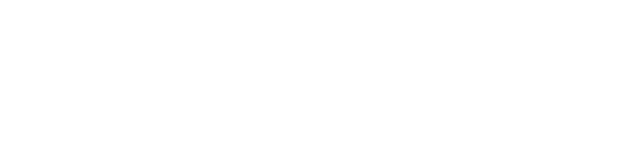
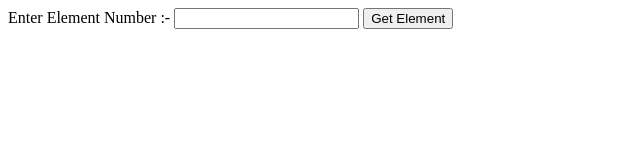
Before and after one commit to gkusumbe7/javascript-journey-with-dsa, a plain HTML site: page Arrays.html in a window 1280 px wide. Shown: the whole page, without its empty margins (0-640 px from the left). Drawn offline with Linux system fonts and the light colour scheme.

Commit message:
added code

```diff
--- a/Arrays.html
+++ b/Arrays.html
@@ -6,16 +6,36 @@
     <title>Document</title>
 </head>
 <body>
-
+    <label> Enter Element Number :-
+        <input type="text" name="" id="input-text">
+    </label>
+    <button onclick="getInput()">Get Element</button>
+    <p></p>
 <script>
 
     let arrData = [6,54,65,46,4,986,46,54,68,9,8,7,71,3,13];
     // for(let i = 0 ; i < arrData.length ; i++){
     //     document.write(`${i}  ${arrData[i]}<br>`);
     // }
-
     // let x = 5;
     // console.log(arrData[x]);
+    // console.log(btn);
+
+    function getInput(){
+        // let btn = document.getElementsByTagName("button");
+         let inputTextValue = document.getElementById("input-text").value;
+         let valueByuser = parseInt(inputTextValue);
+         let p = document.querySelector("p");
+         if(typeof parseInt(valueByuser) === "number" && valueByuser < arrData.length){
+            p.innerText = arrData[valueByuser];
+         }else{
+            p.innerText = "Enter valid Number";
+         }
+
+    }
+
+
+
 
 </script>
 </body>
```
